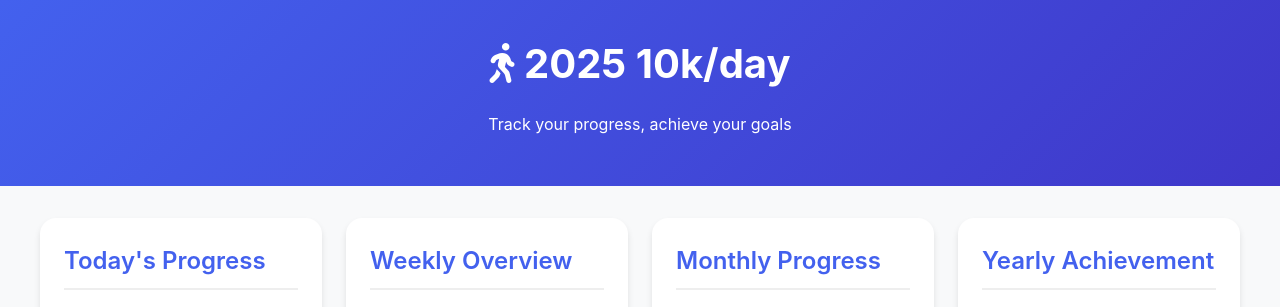
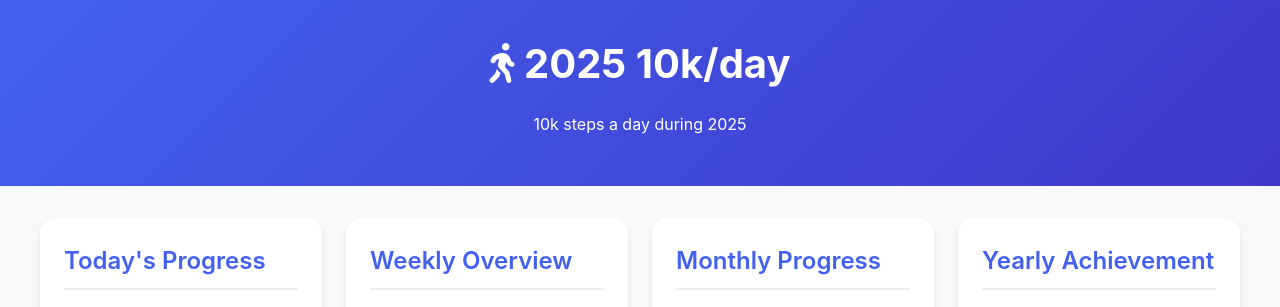
Before and after one commit to tracpants/step-tracker, a Jekyll site: the page built from index.html, in a window 1280 px wide. Shown: the top 307 px of the page. Built offline with Jekyll 4.4.1, drawn with Linux system fonts in a browser that asks for light colours; nearby versions of some CDN libraries.

Commit message:
Update default.html

```diff
--- a/_layouts/default.html
+++ b/_layouts/default.html
@@ -12,7 +12,7 @@
 <body>
     <header>
         <h1><i class="fas fa-walking"></i> {{ site.title }}</h1>
-        <p>Track your progress, achieve your goals</p>
+        <p>10k steps a day during 2025</p>
     </header>
     <main>
         {{ content }}
```
